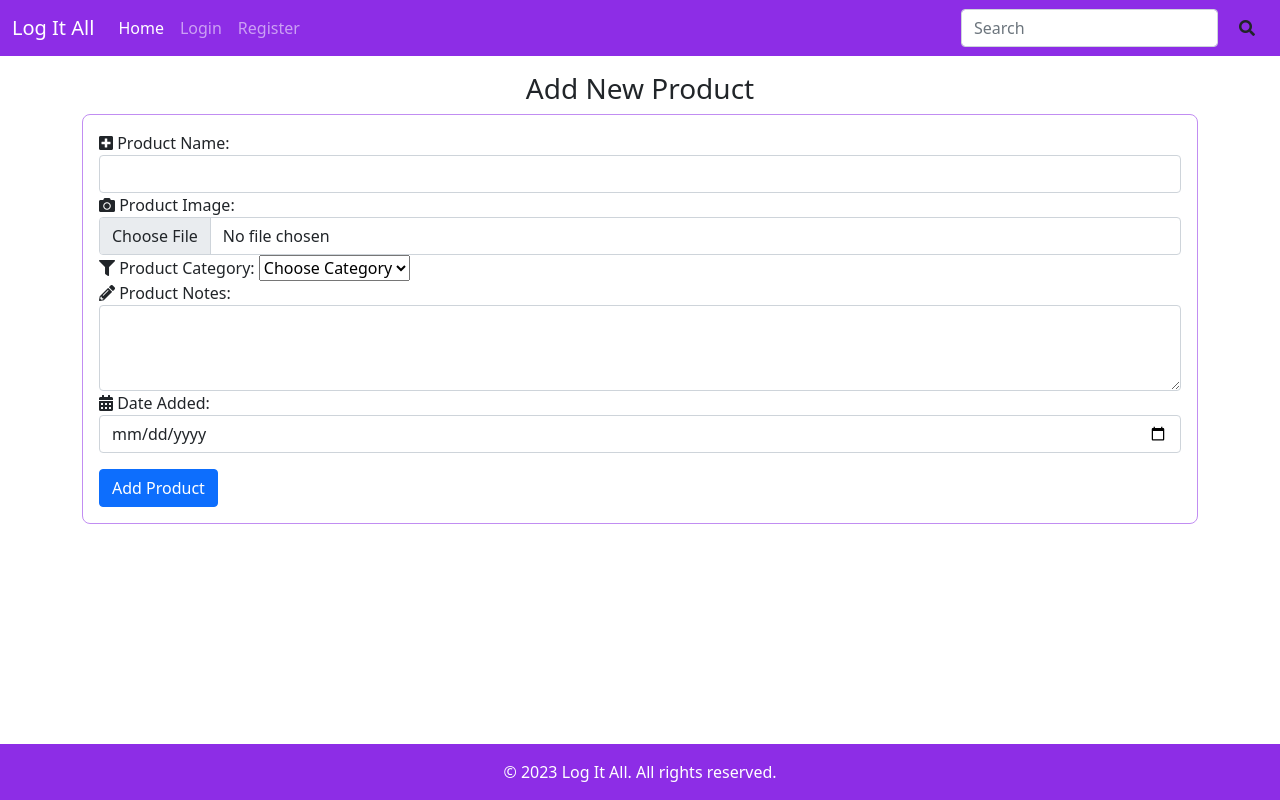
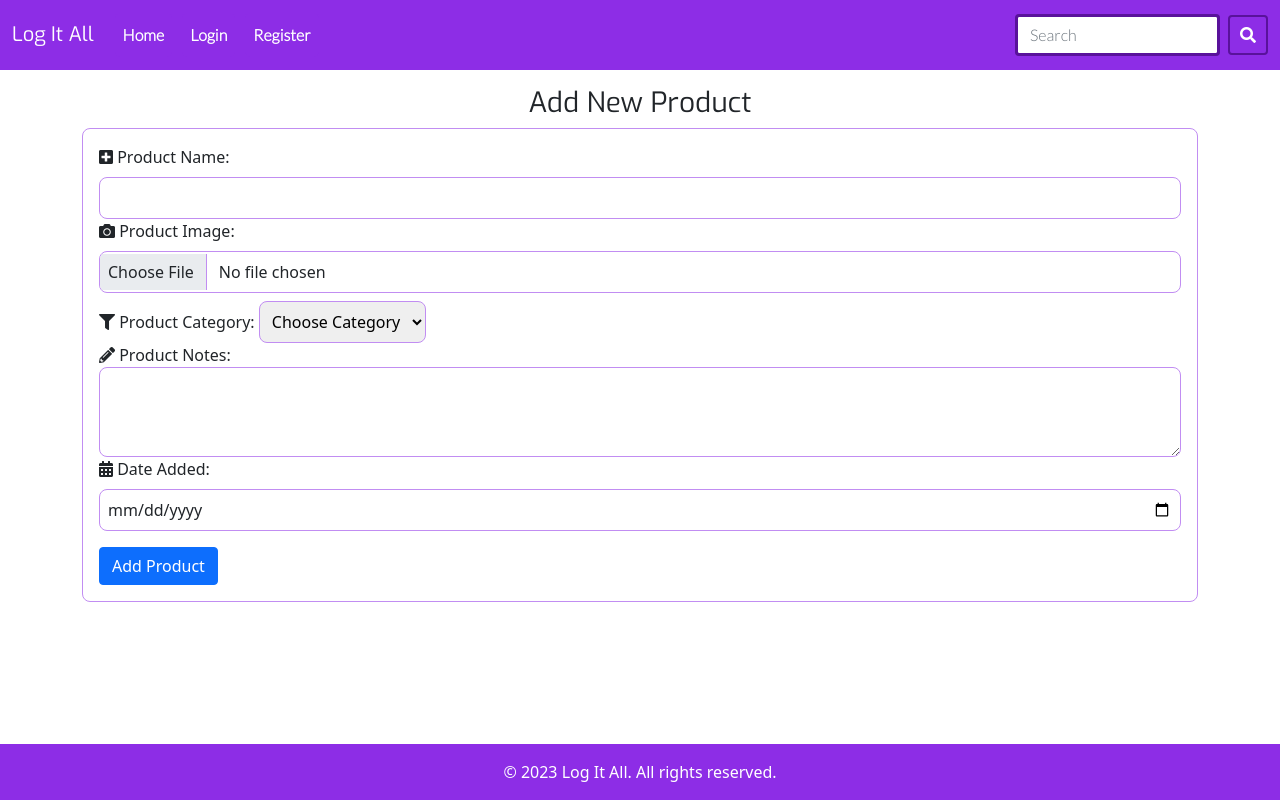
Before and after one commit to JusJae/ms3_logapp, a Flask app: page /add_product in a window 1280 px wide. Run offline with Flask 3, Linux system fonts and the light colour scheme; data that the repository does not hold is empty; some libraries are stand-ins or nearby versions.

Commit message:
refactor: update style.css and index.html

```diff
--- a/static/css/style.css
+++ b/static/css/style.css
@@ -1,8 +1,23 @@
+@import url('https://fonts.googleapis.com/css?family=Exo|Lato:300|Oswald');
+
 :root {
     --main-color: hsl(271, 79%, 54%);
     --main-color-light: hsl(271, 79%, 75%);
     --main-color-light-1: hsl(271, 79%, 85%);
     --main-color-dark: hsl(271, 79%, 34%);
+    --secondary-color-light: hsl(0, 0%, 100%);
+    --secondary-color-dark: hsl(0, 0%, 0%);
+    --secondary-color-1: hsl(52, 85%, 54%);
+    --secondary-color-2: hsl(0, 75%, 51%);
+    --secondary-color-3: hsl(212, 80%, 52%);
+    --secondary-color-4: hsl(140, 68%, 49%);
+
+}
+
+* {
+    margin: 0;
+    padding: 0;
+    border: 0;
 }
 
 html {
@@ -13,12 +28,132 @@ html {
 body {
     display: flex;
     flex-direction: column;
-    height: 100%
+    height: 100%;
+}
+
+h1,
+h2,
+h3,
+h4,
+h5,
+h6 {
+    font-family: 'Exo';
+    text-align: center;
+}
+
+p {
+    font-family: 'Lato';
 }
 
 .navbar-index {
     background-color: var(--main-color);
 }
+
+.navbar-toggler {
+    cursor: pointer;
+}
+
+.navbar-brand {
+    font-family: 'Exo';
+    color: #000;
+}
+
+.navbar-nav {
+    font-family: 'Lato' !important;
+    font-weight: bold !important;
+
+}
+
+.navbar-nav .nav-link {
+    color: var(--secondary-color-light) !important;
+    margin: 5px;
+}
+
+.navbar-brand:hover {
+    color: var(--main-color);
+}
+
+.navbar-dark .navbar-nav .nav-link {
+    background-color: var(--main-color) !important;
+    color: var(--secondary-color-light) !important;
+    padding: 10px;
+    border-radius: 5px;
+    margin-left: 5px;
+}
+
+.navbar-dark .navbar-nav .nav-link:hover,
+.navbar-dark .navbar-nav .nav-link:focus {
+    background-color: var(--secondary-color-1) !important;
+    color: var(--secondary-color-dark) !important;
+
+}
+
+.navbar-dark .navbar-toggler {
+    background-color: var(--main-color) !important;
+    border: 2px solid var(--main-color-dark) !important;
+    border-color: var(--main-color-dark) !important;
+}
+
+.navbar-dark .navbar-toggler:hover,
+.navbar-dark .navbar-toggler:focus {
+    background-color: var(--main-color-dark) !important;
+    border: px solid var(--main-color-light) !important;
+    border-color: var(--main-color-light) !important;
+}
+
+.nav-search-bar {
+    border-radius: .25rem;
+    border: 3px solid var(--main-color-dark) !important;
+    margin-left: 8px;
+}
+
+.nav-search-bar:focus,
+.nav-search-bar:hover,
+.nav-search-bar:active {
+    border-radius: .25rem;
+    border: 3px solid var(--secondary-color-1) !important;
+}
+
+.nav-search {
+    display: flex;
+    justify-content: center;
+    align-items: center;
+    font-family: 'Lato' !important;
+}
+
+.nav-search .form-control:focus {
+    background-color: #fff;
+    outline: 0;
+    box-shadow: 0 0 0 0.25rem rgba(237, 170, 36, .5) !important;
+}
+
+.nav-search .btn-main {
+    background-color: var(--main-color);
+    color: var(--secondary-color-light);
+    border: 2px solid var(--main-color-dark);
+    padding: 6px 10px;
+}
+
+
+.nav-search .btn-main:hover,
+.nav-search .btn-main:focus {
+    background-color: var(--secondary-color-1);
+    color: var(--secondary-color-dark);
+    border: 2px solid var(--main-color-dark);
+}
+
+.nav-search .btn-main:active {
+    background-color: var(--main-color-dark);
+    color: var(--secondary-color-light);
+    border: 2px solid var(--main-color-dark);
+}
+
+/* .nav-item:hover {
+    padding: auto;
+    background-color: var(--secondary-color-1) !important;
+    border-radius: 5px;
+    color: var(--secondary-color)!important;
+} */
 
 /* .image-container{
     width: 90%;
@@ -34,7 +169,7 @@ img {
 }
 
 .home-btns a {
-    color: black;
+    color: var(--secondary-color-dark) !important;
     background-color: var(--main-color-light-1) !important;
     border: var(--main-color-dark) 2px solid !important;
     margin: 0px 10px;
@@ -78,8 +213,66 @@ img {
 
 }
 
+.category-form,
 .product-form {
     border: 1px solid var(--main-color-light);
     border-radius: .5rem;
     padding: 1rem;
 }
+
+.category-form input,
+.product-form input {
+    border: 1px solid var(--main-color-light);
+    border-radius: .5rem;
+    padding: .5rem;
+    margin-top: .5rem;
+}
+
+.category-form input:focus,
+.product-form input:focus {
+    outline: none;
+    border: 1px solid var(--main-color);
+}
+
+.category-form textarea,
+.product-form textarea {
+    border: 1px solid var(--main-color-light);
+    border-radius: .5rem;
+    padding: .5rem;
+}
+
+.category-form textarea:focus,
+.product-form textarea:focus {
+    outline: none;
+    border: 1px solid var(--main-color);
+}
+
+.product-form select {
+    border: 1px solid var(--main-color-light);
+    border-radius: .5rem;
+    padding: .5rem;
+    margin-top: .5rem;
+}
+
+.product-form select:focus {
+    outline: none;
+    border: 1px solid var(--main-color);
+}
+
+.product-form .btn {
+    margin-top: .5rem;
+}
+
+.flash-message {
+    position: fixed;
+    top: 0;
+    right: 0;
+    z-index: 9999;
+    width: 100%;
+    padding: 1rem;
+    text-align: center;
+    background-color: var(--main-color-light-1);
+    color: white;
+    font-weight: bold;
+    font-size: 1.2rem;
+}
--- a/templates/index.html
+++ b/templates/index.html
@@ -112,11 +112,11 @@
 						{% endif %}
 					</ul>
 					<form
-						class="d-flex"
+						class="nav-search d-flex"
 						action="{{ url_for('search') }}"
 						method="POST">
 						<input
-							class="form-control me-2"
+							class="form-control nav-search-bar me-2"
 							type="search"
 							name="query"
 							id="query"
```
